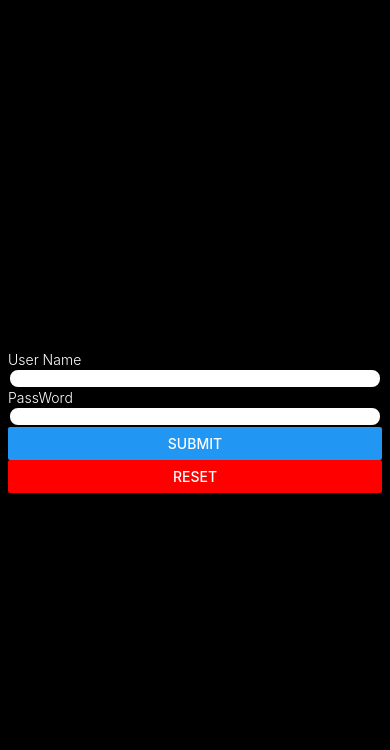
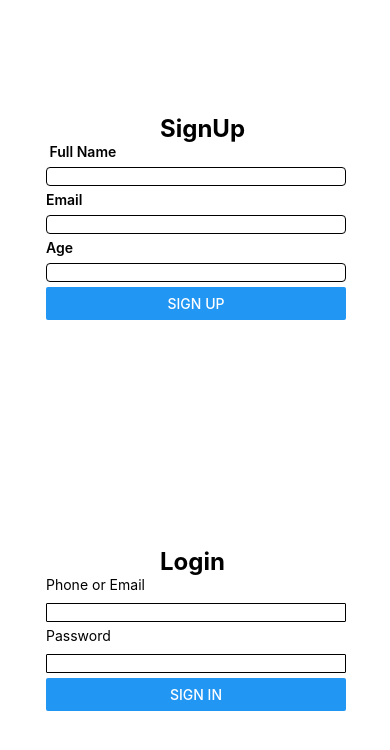
Before and after one commit to Maneesshh/Todo-in-RN, a React Native app: screen / in a window 390 px wide. Shown: the top 750 px of the page. Built offline with nearby package versions, Linux system fonts and the light colour scheme.

Commit message:
Login SignUp page

```diff
--- a/App.js
+++ b/App.js
@@ -1,23 +1,28 @@
-import {StyleSheet, View} from 'react-native';
+import {StyleSheet, View,Text} from 'react-native';
 const PlaceholderImage = require('./assets/Images/ggg.jpg');
 import ImageViewer from './Components/ImageViewer';
 import Todo from "./Components/Todo";
 import Rct from "./Components/RCt";
 import Hooksform from "./Components/Hooksform";
+import Reg from "./Components/Reg";
 import React from "react";
+import Login from "./Components/login";
 export default function App() {
     return (
         <View style={styles.container}>
-            {/*   <View style={styles.imageContainer}>*/}
-            {/*    <ImageViewer placeholderImageSource={PlaceholderImage} />*/}
+               <View style={styles.imageContainer}>
+                   {/*    <ImageViewer placeholderImageSource={PlaceholderImage} />*/}
             {/*</View>*/}
             {/* <View style={styles.footer}>*/}
             {/* /!*<Button theme="primary" title="Click Me Please !"/>*!/*/}
             {/*   </View>*/}
             {/*<Todo/>*/}
-            {/*<Rct/>*/}
-            <Hooksform/>
-
+            <Reg/>
+               </View>
+            <View style={styles.view2}>
+                <Login/>
+            </View>
+            {/*<Hooksform/>*/}
         </View>
     );
 }
@@ -35,6 +40,9 @@ const styles = StyleSheet.create({
         height: 440,
         borderRadius: 18,
     },
+    view2:{
+        flex:1,
+    },
     footer:{
         alignItems:"center",
         flex:0.5,
--- a/Components/RCt.js
+++ b/Components/RCt.js
@@ -103,7 +103,8 @@ const styles = StyleSheet.create({
         backgroundColor: '#fff',
     },
     input: {
-        backgroundColor: 'white',
+
+
         borderColor: 'black',
         height: 40,
         padding: 10,
--- /dev/null
+++ b/Components/Reg.js
@@ -0,0 +1,72 @@
+import React from "react";
+import {View, StyleSheet, TextInput, Text, Button} from "react-native";
+import {Controller, useForm} from "react-hook-form";
+ export default ()=>{
+
+     const{handleSubmit,control,formState:{errors}}=useForm({
+         defaultValues:{
+             fullName:'',
+             email:'',
+             age:'',
+         }
+     })
+     const onsubmit=data =>{
+         alert("Name: "+data.fullName+" Email: "+data.email+" Age: "+data.age)
+     }
+     return(
+         <View style={styles.container}>
+             <Text style={styles.text}>SignUp</Text>
+             <Text style={styles.label}> Full Name</Text>
+             <Controller render={({field:{onChange,onBlur,value}})=>(
+                 <TextInput style={styles.input} onChangeText={value=>onChange(value)} value={value} onBlur={onBlur} />
+             )}
+                         name="fullName" control={control} rules={{required:true}} defaultValue=" " />
+             {errors.fullName && <Text style={styles.error}>Full Name is Required</Text> }
+             <Text style={styles.label}>Email</Text>
+             <Controller render={({field:{onChange,onBlur,value}})=>(
+                 <TextInput textContentType='emailAddress'  onChangeText={value=>onChange(value)} value={value} style={styles.input} onBlur={onBlur} />
+             )} name="email" control={control} rules={{required:true}} defaultValue=" "/>
+             {errors.email && <Text style={styles.error}>Email is required</Text> }
+             <Text style={styles.label}>Age</Text>
+             <Controller render={({field:{onChange,onBlur,value}})=>(
+                 <TextInput style={styles.input} onChangeText={value=>onChange(value)} value={value} onBlur={onBlur} />
+             )} name="age" control={control} rules={{required:true}} defaultValue=" "/>
+             {errors.age && <Text style={styles.error}>Age is required</Text> }
+             <Button title="Sign Up" onPress={handleSubmit(onsubmit)} />
+
+         </View>
+     );
+ }
+ const styles=StyleSheet.create({
+     container:{
+         height:'100%',
+         width:'80%',
+         padding:6,
+         marginTop:50,
+         marginLeft:40,
+     },
+     label:{
+         fontSize:14,
+         fontWeight:"600",
+         color:"#000",
+     },
+     input:{
+         borderStyle:"solid",
+         borderRadius:4,
+         borderColor:"#000",
+         borderWidth:1,
+         backgroundColor:"#fff",
+         marginTop:7,
+         marginBottom:5,
+     },
+     text:{
+         fontWeight:"bold",
+         fontSize:24,
+         color:'#000',
+         marginLeft:'38%'
+     },
+     error:{
+         color:'red',
+         fontWeight:"bold",
+     }
+ });
--- /dev/null
+++ b/Components/login.js
@@ -0,0 +1,67 @@
+import React from "react";
+import {View, StyleSheet, Text, TextInput, Button} from "react-native";
+import {Controller, useForm} from "react-hook-form";
+export default ()=>{
+    const{handleSubmit,control,formState:{errors}}= useForm({
+        defaultValues:{
+            phone:'',
+            password:'',
+            rememberMe:false,
+        }
+    })
+    const onsubmit=data=>{
+        alert(data.phone+" "+data.password+" "+data.rememberMe);
+    }
+    return(
+        <View style={styles.container}>
+            <Text style={styles.text}>Login</Text>
+            <Text style={styles.label}>Phone or Email</Text>
+            <Controller render={({field:{onChange,onBlur,value}})=>(
+                <TextInput onChangeText={value=>onChange(value)} value={value} onBlur={onBlur} style={styles.input} />
+            )} name="phone" control={control} rules={{required:true}} defaultValue='' />
+            {errors.phone && <Text style={styles.error}>Email or Phone required</Text> }
+            <Text style={styles.label} >Password</Text>
+            <Controller render={({field:{onChange,onBlur,value}})=>(
+                <TextInput onChangeText={value=>onChange(value)} value={value} onBlur={onBlur} style={styles.input} />
+            )} name="password" control={control} rules={{required:true}} defaultValue='' />
+            {errors.password && <Text style={styles.error}>Password is required</Text> }
+            {/*<Controller render={({field:{onChange,value}})=>(*/}
+            {/*    <CheckBox onChange={value=>onChange(value)} checked={value}>Remember Me</CheckBox>*/}
+            {/*)} name="rememberMe" control={control} />*/}
+            <Button title="Sign In" onPress={handleSubmit(onsubmit)} />
+        </View>
+    );
+}
+const styles=StyleSheet.create({
+    container:{
+        height:'50%',
+        width:'80%',
+        padding:6,
+        marginTop:90,
+        marginLeft:40,
+        flex:3,
+    },
+    label:{
+        color:'#000',
+        fontWeight:"400",
+        marginBottom:10,
+        fontSize:14,
+    },
+    input:{
+        borderWidth:1,
+        borderColor:'#000',
+        borderStyle:"solid",
+        borderRadius:1,
+        marginBottom:5,
+    },
+    text:{
+        fontWeight:"bold",
+        fontSize:24,
+        color:'#000',
+        marginLeft:'38%'
+    },
+    error:{
+        color:"red",
+        fontWeight:"bold",
+    }
+});
--- a/package.json
+++ b/package.json
@@ -11,13 +11,15 @@
   "dependencies": {
     "@expo/webpack-config": "^0.16.19",
     "@hookform/resolvers": "^2.9.10",
-    "expo": "^46.0.19",
+    "expo": "^1.0.0",
     "expo-constants": "^14.0.2",
     "expo-status-bar": "~1.4.2",
     "react": "18.1.0",
     "react-dom": "18.1.0",
     "react-hook-form": "^7.41.3",
     "react-native": "0.70.5",
+    "react-native-safe-area-context": "4.3.1",
+    "react-native-screens": "~3.15.0",
     "react-native-web": "~0.18.9"
   },
   "devDependencies": {
```
Also changed, not shown: 1 other file (tests, documents, lock files or other folders).
